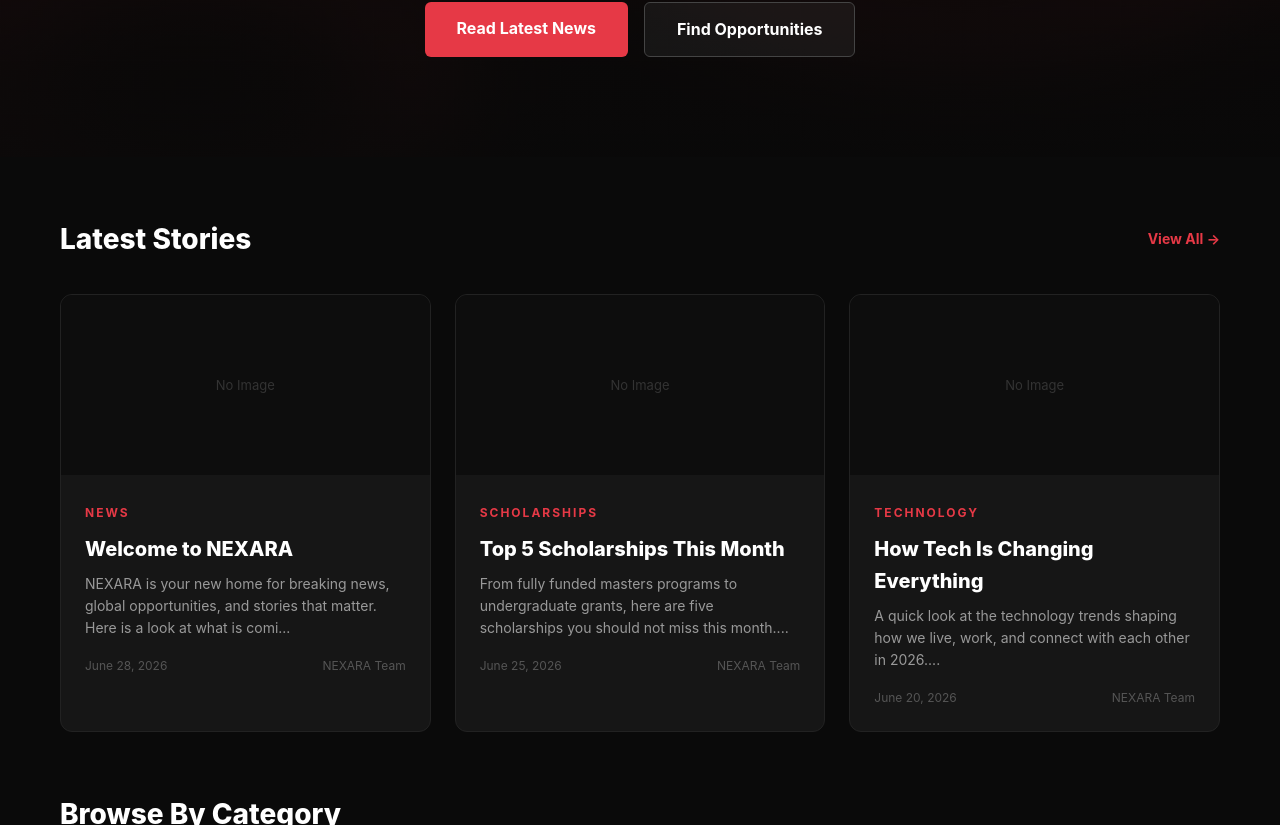
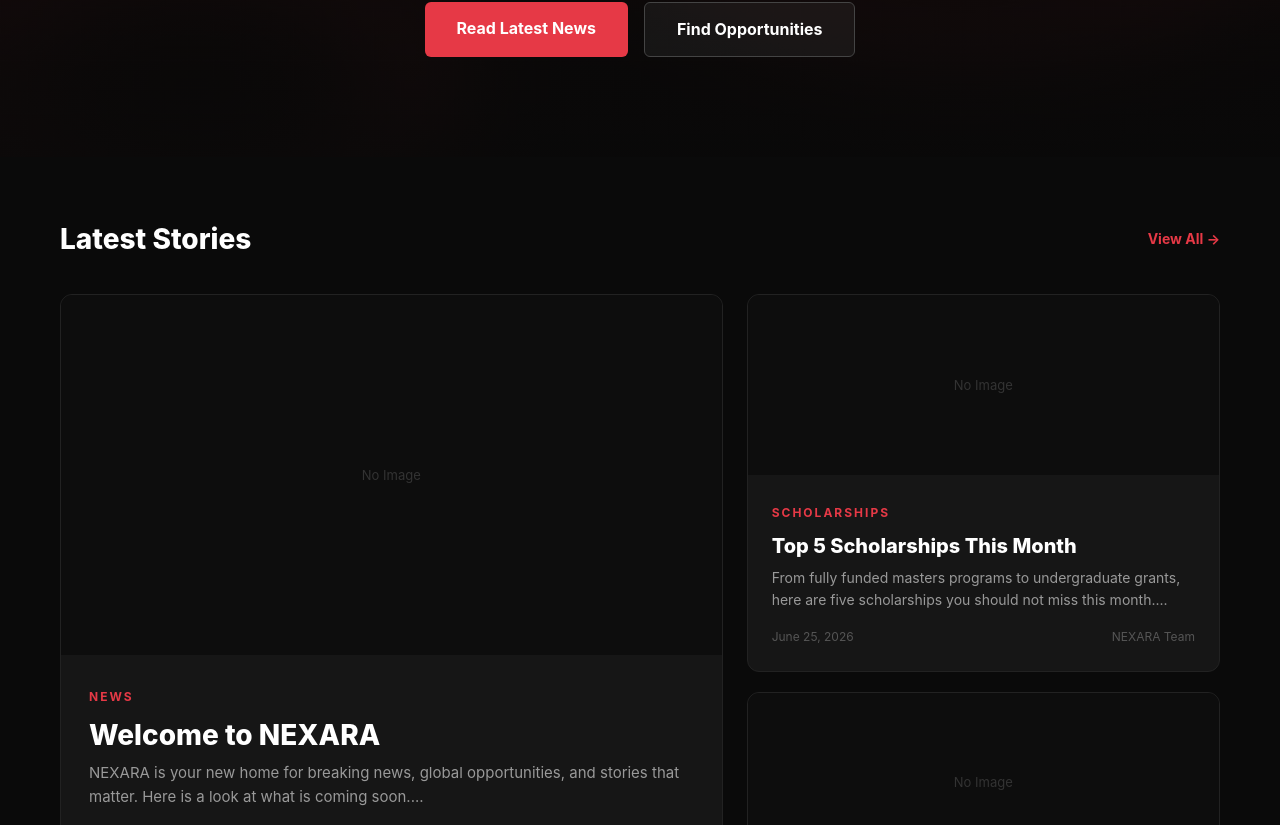
Before and after one commit to writerswebproductions-arch/nexara-v2, a Next.js app: page / in a window 1280 px wide. Shown: the part 355-1180 px from the top of the page. Built offline with nearby package versions, Linux system fonts and the light colour scheme; no server answers.

Commit message:
Restructure featured posts layout and add card hover effects

```diff
--- a/app/globals.css
+++ b/app/globals.css
@@ -25,3 +25,33 @@
   margin: 0 auto;
   padding: 0 20px;
 }
+.post-card {
+  transition: transform 0.25s ease, box-shadow 0.25s ease, border-color 0.25s ease;
+}
+
+.post-card:hover {
+  transform: translateY(-6px);
+  box-shadow: 0 12px 30px rgba(0, 0, 0, 0.5);
+  border-color: #e63946 !important;
+}
+
+.post-card-img-wrap {
+  position: relative;
+}
+
+.post-card-img {
+  transition: transform 0.4s ease;
+}
+
+.post-card:hover .post-card-img {
+  transform: scale(1.08);
+}
+
+.category-card {
+  transition: transform 0.25s ease, box-shadow 0.25s ease;
+}
+
+.category-card:hover {
+  transform: translateY(-4px);
+  box-shadow: 0 10px 24px rgba(0, 0, 0, 0.4);
+}
--- a/app/page.tsx
+++ b/app/page.tsx
@@ -102,19 +102,31 @@
 
 async function FeaturedPosts() {
   const posts = await getPosts();
-  const featured = posts.slice(0, 3);
+  const featured = posts.slice(0, 4);
+  const [heroPost, ...restPosts] = featured;
+
   return (
     <section style={{ padding: '60px 20px', maxWidth: '1200px', margin: '0 auto' }}>
       <div style={{ display: 'flex', justifyContent: 'space-between', alignItems: 'center', marginBottom: '32px', flexWrap: 'wrap', gap: '12px' }}>
         <h2 style={{ fontSize: '28px', fontWeight: 800, color: '#fff' }}>Latest Stories</h2>
         <Link href='/blog' style={{ color: '#e63946', fontWeight: 700, fontSize: '14px', textDecoration: 'none' }}>View All →</Link>
       </div>
-      <div style={{ display: 'grid', gridTemplateColumns: 'repeat(auto-fit, minmax(300px, 1fr))', gap: '24px' }}>
-        {featured.length === 0 && <p style={{ color: '#555' }}>No posts yet.</p>}
-        {featured.map((post: any) => (
-          <PostCard key={post.id} post={post} />
-        ))}
-      </div>
+
+      {featured.length === 0 && <p style={{ color: '#555' }}>No posts yet.</p>}
+
+      {heroPost && (
+        <div style={{ display: 'grid', gridTemplateColumns: restPosts.length ? '1.4fr 1fr' : '1fr', gap: '24px', alignItems: 'start' }}>
+          <PostCard post={heroPost} large />
+
+          {restPosts.length > 0 && (
+            <div style={{ display: 'grid', gridTemplateColumns: '1fr', gap: '20px' }}>
+              {restPosts.map((post: any) => (
+                <PostCard key={post.id} post={post} />
+              ))}
+            </div>
+          )}
+        </div>
+      )}
     </section>
   );
 }
--- a/components/PostCard.tsx
+++ b/components/PostCard.tsx
@@ -1,24 +1,35 @@
 import Link from 'next/link';
 
-export default function PostCard({ post }: { post: any }) {
+export default function PostCard({ post, large = false }: { post: any; large?: boolean }) {
   const featuredImage = post._embedded?.['wp:featuredmedia']?.[0]?.source_url;
   const category = post._embedded?.['wp:term']?.[0]?.[0]?.name || 'NEWS';
   const author = post._embedded?.author?.[0]?.name;
 
-  const excerpt = post.excerpt.rendered.replace(/<[^>]+>/g, '').slice(0, 120) + '...';
+  const excerpt = post.excerpt.rendered.replace(/<[^>]+>/g, '').slice(0, large ? 180 : 120) + '...';
   const date = new Date(post.date).toLocaleDateString('en-US', { year: 'numeric', month: 'long', day: 'numeric' });
 
   return (
     <Link
       href={'/blog/' + post.slug}
-      style={{ background: '#161616', border: '1px solid #222', borderRadius: '12px', overflow: 'hidden', display: 'block', textDecoration: 'none' }}
+      className="post-card"
+      style={{
+        background: '#161616',
+        border: '1px solid #222',
+        borderRadius: '12px',
+        overflow: 'hidden',
+        display: 'block',
+        textDecoration: 'none',
+        height: '100%',
+      }}
     >
-      <div style={{ width: '100%', height: '180px', background: '#0d0d0d', overflow: 'hidden' }}>
+      <div className="post-card-img-wrap" style={{ width: '100%', height: large ? '360px' : '180px', background: '#0d0d0d', overflow: 'hidden' }}>
         {featuredImage ? (
           <img
             src={featuredImage}
             alt={post.title.rendered}
-            style={{ width: '100%', height: '100%', objectFit: 'cover' }}
+            loading="lazy"
+            className="post-card-img"
+            style={{ width: '100%', height: '100%', objectFit: 'cover', display: 'block' }}
           />
         ) : (
           <div style={{ width: '100%', height: '100%', display: 'flex', alignItems: 'center', justifyContent: 'center', color: '#333', fontSize: '13px' }}>
@@ -27,16 +38,16 @@
         )}
       </div>
 
-      <div style={{ padding: '24px' }}>
+      <div style={{ padding: large ? '28px' : '24px' }}>
         <span style={{ color: '#e63946', fontWeight: 700, fontSize: '12px', letterSpacing: '2px' }}>
           {category.toUpperCase()}
         </span>
         <h2
-          style={{ color: '#fff', fontSize: '20px', fontWeight: 800, marginTop: '8px' }}
+          style={{ color: '#fff', fontSize: large ? '28px' : '20px', fontWeight: 800, marginTop: '8px', lineHeight: 1.3 }}
           dangerouslySetInnerHTML={{ __html: post.title.rendered }}
         />
         <p
-          style={{ color: '#999', fontSize: '14px', marginTop: '8px' }}
+          style={{ color: '#999', fontSize: large ? '15px' : '14px', marginTop: '8px' }}
           dangerouslySetInnerHTML={{ __html: excerpt }}
         />
         <div style={{ display: 'flex', justifyContent: 'space-between', alignItems: 'center', marginTop: '16px' }}>
```
